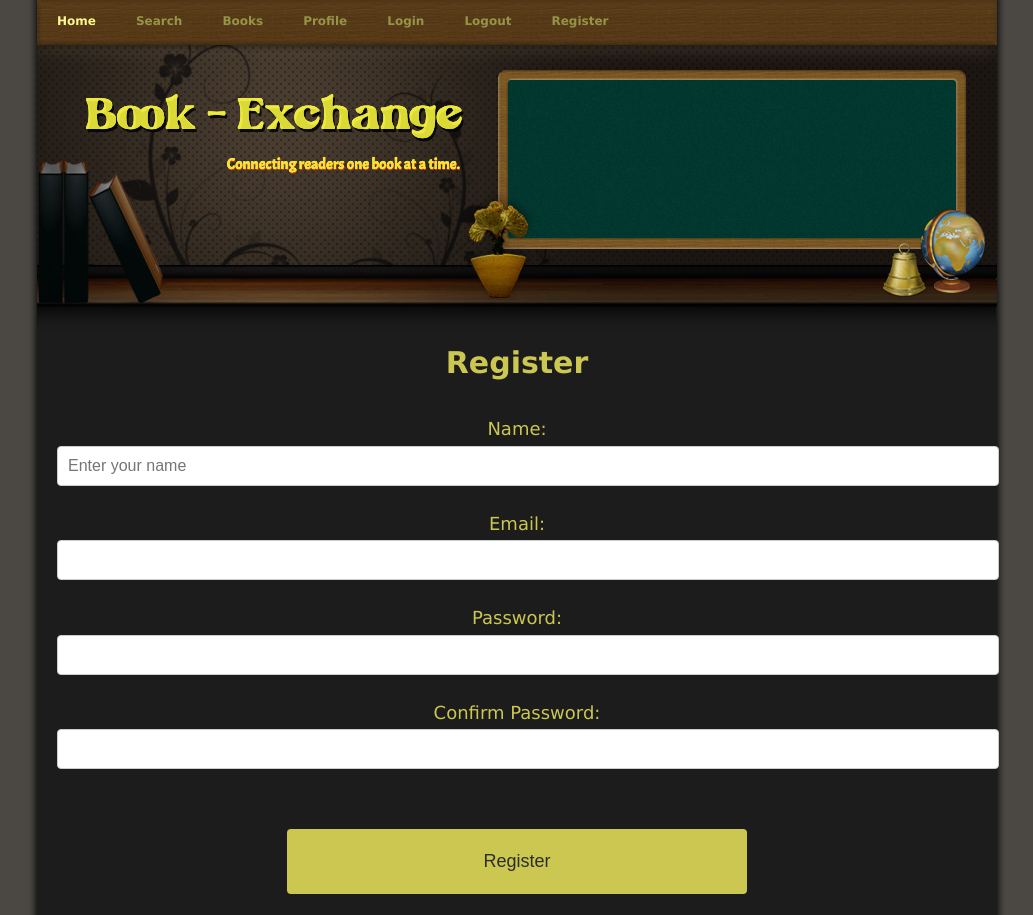
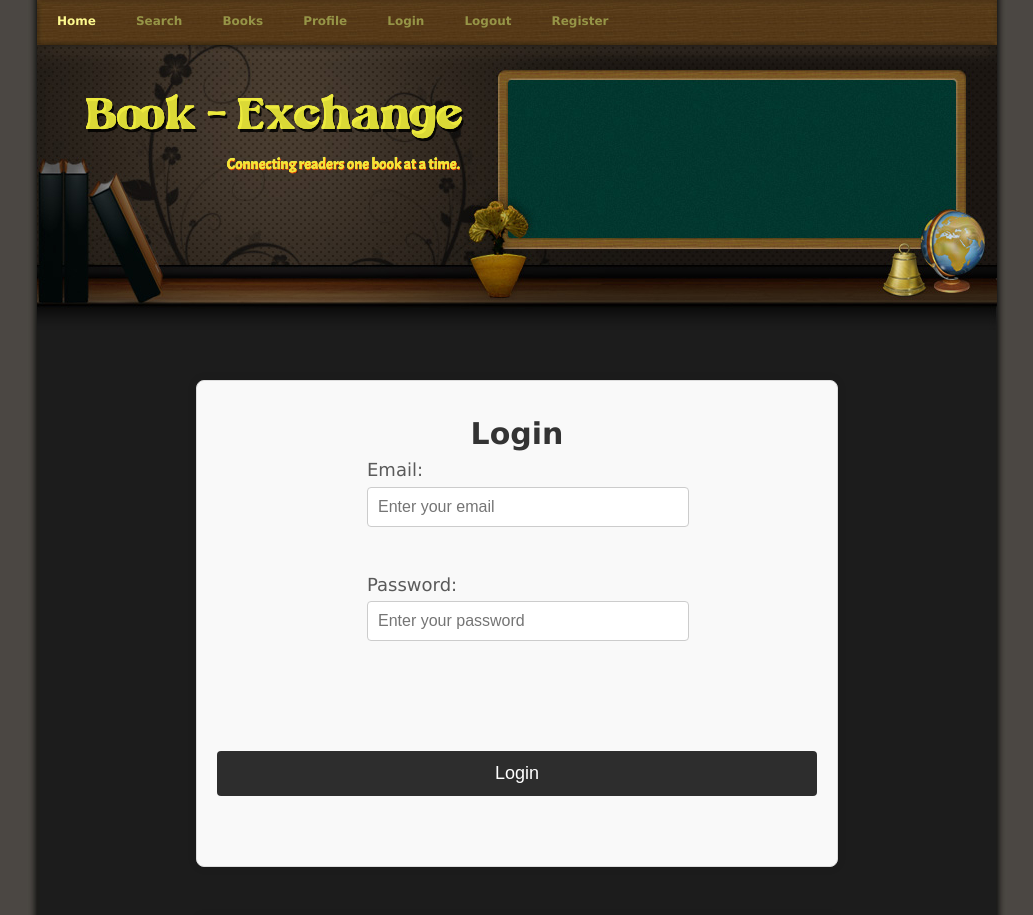
Before and after one commit to YunalHodzha/Book-Exchange-Platform, a React (Create React App) app in the folder client/: page / in a window 1280 px wide. Shown: the top 915 px of the page, without its empty margins (123-1156 px from the left). Built offline with nearby package versions, Linux system fonts and the light colour scheme.

Commit message:
add correct css path for Register component

```diff
--- a/client/src/App.js
+++ b/client/src/App.js
@@ -4,6 +4,7 @@ import { Footer } from './components/Footer';
 import { Header } from './components/Header';
 import { Login } from './components/Login'
 import { Register } from './components/Register';
+
 
 import { SideBar } from './components/SideBar';
 
@@ -14,9 +15,9 @@ function App() {
             <div id="container">
                 <Header />
                 <div id="content">
+
+                    <Login />
                     <Register />
-                    <Login />
-
                     {/* <SideBar />
                     <BookList /> */}
                 </div>
--- a/client/src/components/Register.js
+++ b/client/src/components/Register.js
@@ -1,6 +1,6 @@
-import style from './Register.module.css';
-
-
+// Register.js
+// import React, { useState } from 'react';
+import styles from './Register.module.css'
 
 export const Register = () => {
     // const [formData, setFormData] = useState({
@@ -24,22 +24,22 @@ export const Register = () => {
     // }
 
     return (
-        <div >
+        <div className={styles.container}> {/* Use appropriate classnames from your CSS */}
             <h2>Register</h2>
             <form /*onSubmit={handleSubmit}*/>
-                <div>
+                <div className={styles['form-group']}>
                     <label htmlFor="name">Name:</label>
-                    <input type="text" id="name" name="name" placeholder="Enter your name"/*value={formData.name} onChange={handleChange} required*/ />
+                    {<input type="text" id="name" name="name" /* value={formData.name} onChange={handleChange} required*/ /> }
                 </div>
-                <div>
+                <div className={styles['form-group']}>
                     <label htmlFor="email">Email:</label>
-                    <input type="email" id="email" name="email" /*value={formData.email} onChange={handleChange} required */ />
+                    <input type="email" id="email" name="email" /*value={formData.email} onChange={handleChange} required*/ />
                 </div>
-                <div>
+                <div className={styles['form-group']}>
                     <label htmlFor="password">Password:</label>
                     <input type="password" id="password" name="password" /*value={formData.password} onChange={handleChange} required*/ />
                 </div>
-                <div>
+                <div className={styles['form-group']}>
                     <label htmlFor="confirmPassword">Confirm Password:</label>
                     <input type="password" id="confirmPassword" name="confirmPassword" /*value={formData.confirmPassword} onChange={handleChange} required*/ />
                 </div>
--- a/client/src/components/Register.module.css
+++ b/client/src/components/Register.module.css
@@ -1,8 +1,6 @@
+/* YourCSSFileName.css */
 
 .container {
-    display: flex;
-    flex-direction: column;
-    align-items: center;
     width: 80%;
     max-width: 600px;
     margin: 50px auto;
@@ -14,39 +12,25 @@
 }
 
 h2 {
-    color: #cbc750;; /* Dark gray */
+    color: #333; /* Dark gray */
     text-align: center;
     margin-bottom: 20px;
-    font-size: 30px;
-    margin-bottom: 50px;
 }
 
-
-
 .form-group {
-    width: 50%;
-    margin: 0 auto;
     margin-bottom: 20px;
 }
 
 label {
-    font-size: large;
-    display: flex;
-    justify-content: center;
-    align-items: center;
+    display: block;
     margin-bottom: 8px;
-    color: #cbc750; /* Slightly lighter than the h2 for hierarchy */
+    color: #5a5a5a; /* Slightly lighter than the h2 for hierarchy */
 }
 
 input[type="text"],
 input[type="email"],
 input[type="password"] {
-    display: flex;
-    flex-direction: column;
     width: 100%;
-    align-items: center;
-    margin: auto;
-    margin-bottom: 30px;
     padding: 10px;
     border: 1px solid #ccc;
     border-radius: 4px;
@@ -56,28 +40,17 @@ input[type="password"] {
 }
 
 button {
-    display: flex;
-    justify-content: center;
-    align-items: center;
-    margin-top: 60px;
-    margin-bottom: 50px;
-    margin-left: auto;
-    margin-right: auto;
-    width: 50%;
-    padding: 22px 33px;
-    background-color: #cbc750; /* Dark background for the button */
-    color: #2d2d2d; /* White text */
+    display: block;
+    width: 100%;
+    padding: 12px 20px;
+    background-color: #2d2d2d; /* Dark background for the button */
+    color: #fff; /* White text */
     border: none;
     border-radius: 4px;
     cursor: pointer;
     transition: background-color 0.3s;
-    font-size: large;
 }
 
 button:hover {
     background-color: #1a1a1a; /* Slightly darker on hover */
-    color: #cbc750;
-
-    border: #ccc;
-    border-style: solid;
 }
```
